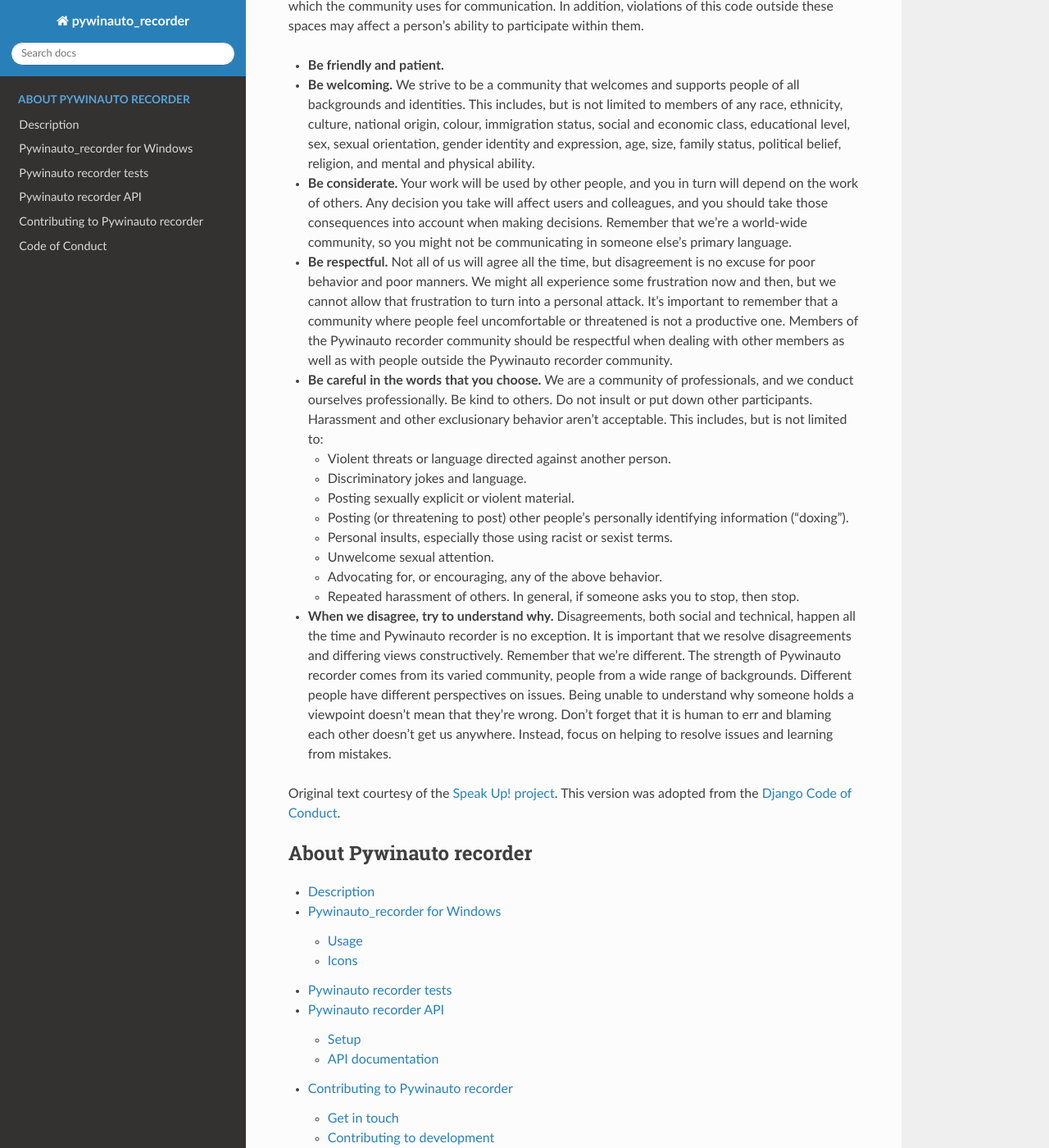
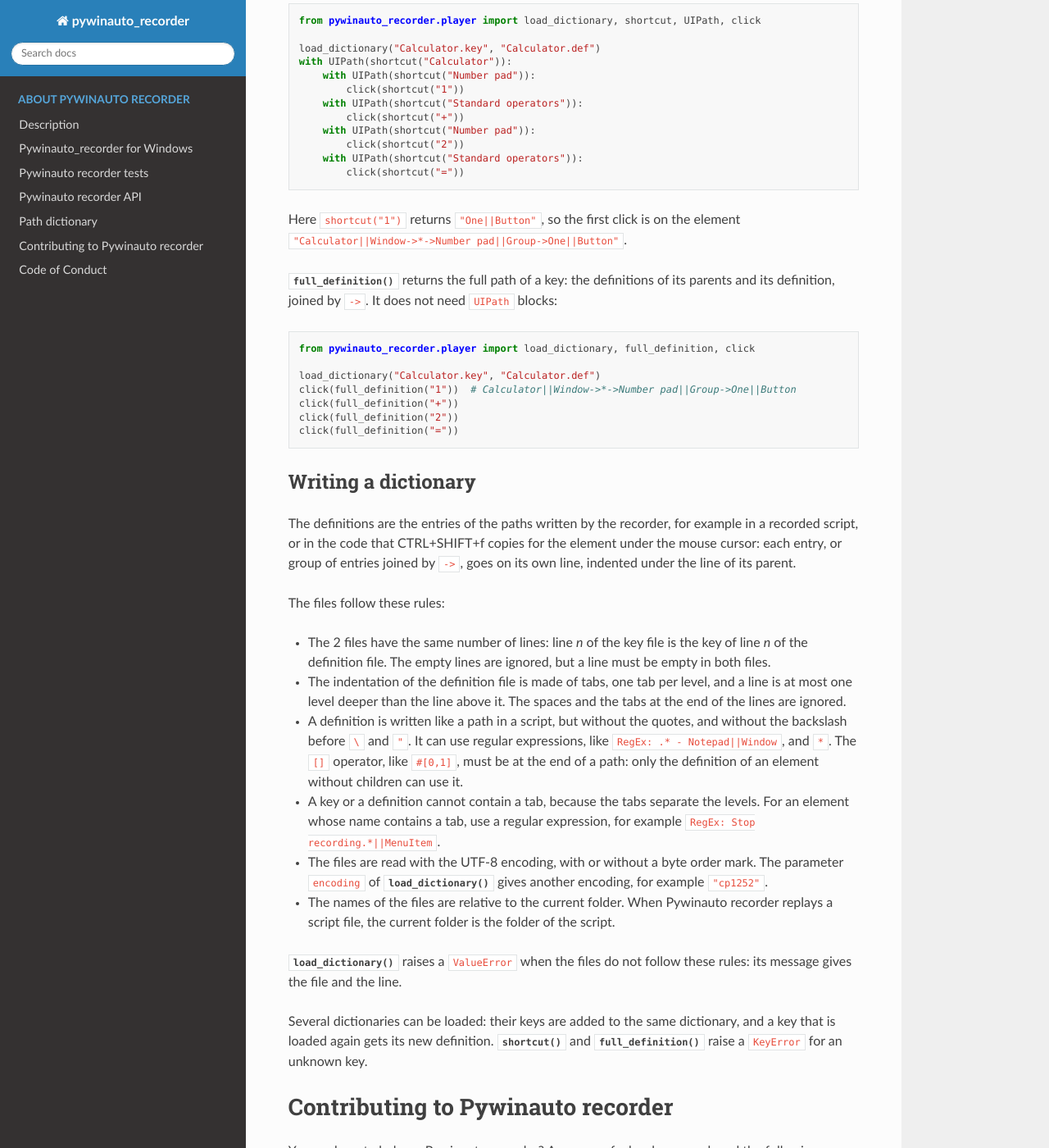
Before and after one commit to beuaaa/pywinauto_recorder, a Sphinx documentation site: the page built from docs/index.rst, in a window 1280 px wide and 1400 px high, scrolled down 4661 px. Shown: the whole window at 82% size. Built offline with Sphinx 7.4.7 and the Read the Docs theme 3.1.0, drawn with Linux system fonts in a browser that asks for light colours; some of the changed text lies outside the part shown.

Commit message:
Explain the path dictionary in the documentation (issue #44)
The new page "Path dictionary" explains the key and definition files, with
the Calculator example of the tests side by side, the use of shortcut() in
UIPath blocks and of full_definition(), and the rules of the files.

To follow what the page explains:
- full_definition() of a key of the first level returns its definition:
  before, the path was repeated twice.
- load_dictionary() raises a ValueError, with the file and the line, when the
  2 files do not have the same number of lines, when a line is empty in only
  one file, when a line is indented with spaces, when it is more than one
  level deeper than the line above it, or when a key or a definition
  contains a tab. Before, the keys of such files had wrong paths.
- The empty lines, the spaces at the end of the lines, the indentation of
  the key file and the byte order mark of Notepad are ignored.

Ported from the branch pywinauto-1.0 (cherry picked from commit 26c7f6d7ef6e46f6d090bce941c60aba5a15e403).

Co-Authored-By: Claude Opus 5.5 <noreply@anthropic.com>
Claude-Session: https://claude.ai/code/session_01SP9WQRXyjKiRpRx3tcsBT7

```diff
--- a/docs/index.rst
+++ b/docs/index.rst
@@ -5,6 +5,8 @@
 .. include:: tests.rst
 
 .. include:: api.rst
+
+.. include:: path_dictionary.rst
 
 .. include:: contribute.rst
 
@@ -18,5 +20,6 @@
    pywinauto_recorder_exe
    tests
    api
+   path_dictionary
    contribute
    code-of-conduct
--- /dev/null
+++ b/docs/path_dictionary.rst
@@ -0,0 +1,145 @@
+Path dictionary
+===============
+
+A path dictionary gives names, the **keys**, to the paths of the elements. A script uses the keys instead of the paths:
+the paths are written once, in the dictionary. When the application changes, only the dictionary is changed, not the
+scripts. For example, with the same key file and another definition file, the same scripts automate another version of
+the application, or the application in another language.
+
+The dictionary files
+--------------------
+
+A path dictionary is made of 2 text files that have the same lines:
+
+- the **key file** (``.key``) gives the key of an element on each line;
+- the **definition file** (``.def``) gives, on the same line, the **definition** of this element: its path relative to
+  its parent, written like in a script.
+
+The tabs at the beginning of the lines of the definition file give the hierarchy of the elements: the parent of an
+element is on the last line above it that has one tab less. The key file is indented the same way, so that the 2 files
+can be compared line by line, but its indentation is ignored.
+
+For example, `Calculator.key`_ and `Calculator.def`_ describe the number pad and the operators of the Calculator of
+Windows:
+
+.. list-table::
+    :header-rows: 1
+    :widths: 35 65
+
+    * - Calculator.key
+      - Calculator.def
+    * - .. code-block:: text
+
+            Calculator
+                Number pad
+                    0
+                    1
+                    2
+                    3
+                    4
+                    5
+                    6
+                    7
+                    8
+                    9
+                Standard operators
+                    /
+                    *
+                    -
+                    +
+                    =
+
+      - .. code-block:: text
+
+            Calculator||Window->*
+                Number pad||Group
+                    Zero||Button
+                    One||Button
+                    Two||Button
+                    Three||Button
+                    Four||Button
+                    Five||Button
+                    Six||Button
+                    Seven||Button
+                    Eight||Button
+                    Nine||Button
+                Standard operators||Group
+                    Divide by||Button
+                    Multiply by||Button
+                    Minus||Button
+                    Plus||Button
+                    Equals||Button
+
+.. note::  The indentation of the definition file must be made of tab characters, one tab per level. This page displays
+    the tabs as spaces: to start from files that have the tabs, download `Calculator.key`_ and `Calculator.def`_.
+
+Using a dictionary in a script
+------------------------------
+
+:func:`~pywinauto_recorder.player.load_dictionary` loads the 2 files. Then
+:func:`~pywinauto_recorder.player.shortcut` returns the definition of a key, to use in nested ``UIPath`` blocks that
+follow the hierarchy of the dictionary:
+
+.. code-block:: python
+
+    from pywinauto_recorder.player import load_dictionary, shortcut, UIPath, click
+
+    load_dictionary("Calculator.key", "Calculator.def")
+    with UIPath(shortcut("Calculator")):
+        with UIPath(shortcut("Number pad")):
+            click(shortcut("1"))
+        with UIPath(shortcut("Standard operators")):
+            click(shortcut("+"))
+        with UIPath(shortcut("Number pad")):
+            click(shortcut("2"))
+        with UIPath(shortcut("Standard operators")):
+            click(shortcut("="))
+
+Here ``shortcut("1")`` returns ``"One||Button"``, so the first click is on the element
+``"Calculator||Window->*->Number pad||Group->One||Button"``.
+
+:func:`~pywinauto_recorder.player.full_definition` returns the full path of a key: the definitions of its parents and
+its definition, joined by ``->``. It does not need ``UIPath`` blocks:
+
+.. code-block:: python
+
+    from pywinauto_recorder.player import load_dictionary, full_definition, click
+
+    load_dictionary("Calculator.key", "Calculator.def")
+    click(full_definition("1"))  # Calculator||Window->*->Number pad||Group->One||Button
+    click(full_definition("+"))
+    click(full_definition("2"))
+    click(full_definition("="))
+
+Writing a dictionary
+--------------------
+
+The definitions are the entries of the paths written by the recorder, for example in a recorded script, or in the code
+that CTRL+SHIFT+f copies for the element under the mouse cursor: each entry, or group of entries joined by ``->``, goes
+on its own line, indented under the line of its parent.
+
+The files follow these rules:
+
+- The 2 files have the same number of lines: line *n* of the key file is the key of line *n* of the definition file.
+  The empty lines are ignored, but a line must be empty in both files.
+- The indentation of the definition file is made of tabs, one tab per level, and a line is at most one level deeper
+  than the line above it. The spaces and the tabs at the end of the lines are ignored.
+- A definition is written like a path in a script, but without the quotes, and without the backslash before ``\``
+  and ``"``. It can use regular expressions, like ``RegEx: .* - Notepad||Window``, and ``*``. The ``[]`` operator,
+  like ``#[0,1]``, must be at the end of a path: only the definition of an element without children can use it.
+- A key or a definition cannot contain a tab, because the tabs separate the levels. For an element whose name contains
+  a tab, use a regular expression, for example ``RegEx: Stop recording.*||MenuItem``.
+- The files are read with the UTF-8 encoding, with or without a byte order mark. The parameter ``encoding`` of
+  :func:`~pywinauto_recorder.player.load_dictionary` gives another encoding, for example ``"cp1252"``.
+- The names of the files are relative to the current folder. When Pywinauto recorder replays a script file, the
+  current folder is the folder of the script.
+
+:func:`~pywinauto_recorder.player.load_dictionary` raises a ``ValueError`` when the files do not follow these rules:
+its message gives the file and the line.
+
+Several dictionaries can be loaded: their keys are added to the same dictionary, and a key that is loaded again gets its
+new definition. :func:`~pywinauto_recorder.player.shortcut` and :func:`~pywinauto_recorder.player.full_definition` raise
+a ``KeyError`` for an unknown key.
+
+.. _Calculator.key: https://raw.githubusercontent.com/beuaaa/pywinauto_recorder/master/tests/Calculator.key
+.. _Calculator.def: https://raw.githubusercontent.com/beuaaa/pywinauto_recorder/master/tests/Calculator.def
```
Also changed, not shown: 2 other files.
